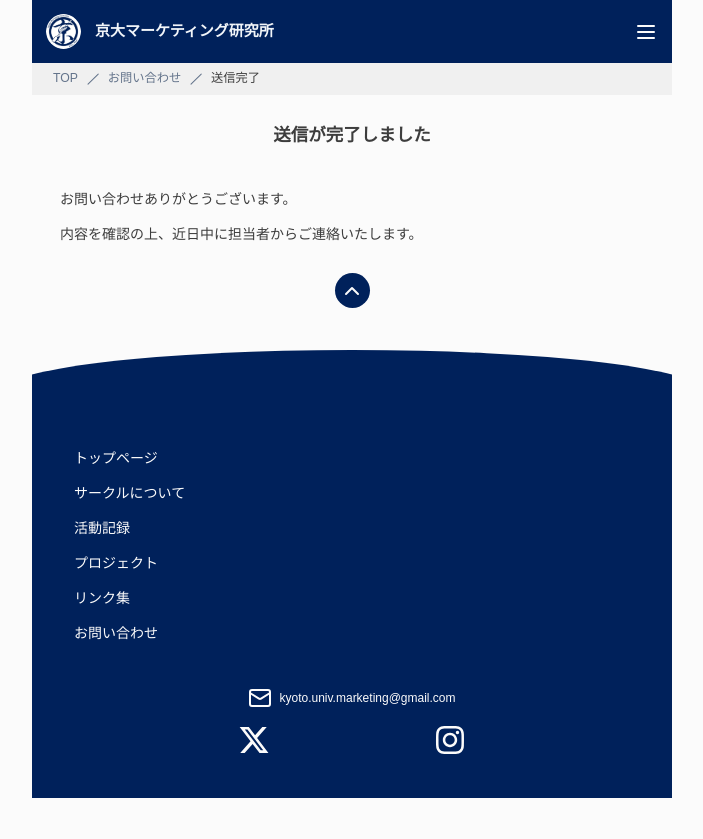
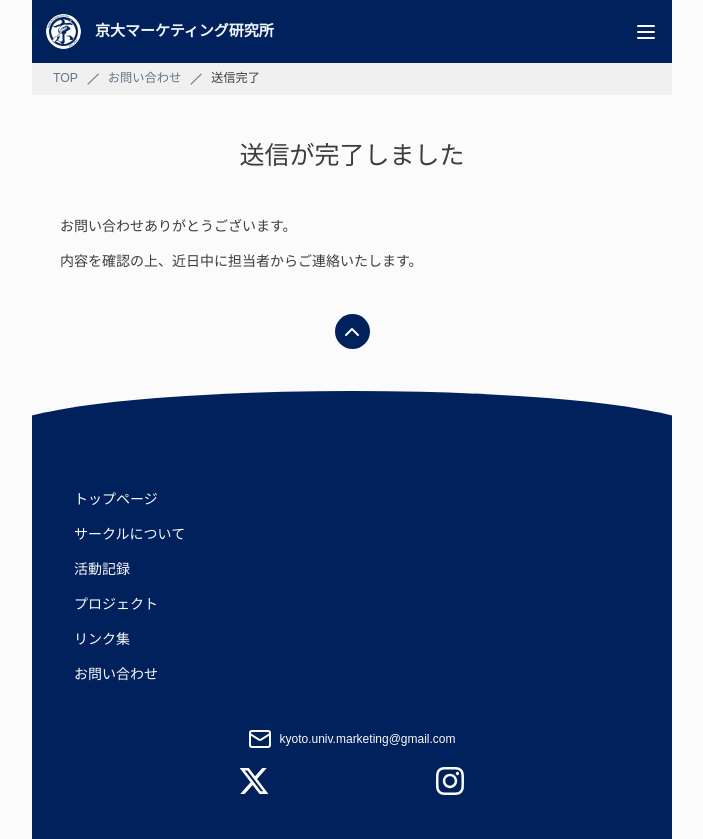
Before and after one commit to kyoto-univ-marketing/kyoto-univ-marketing-web, a Next.js app: page /contact/success in a window 1280 px wide. Shown: the whole page, without its empty margins (288-991 px from the left). Before the commit the page ends 800 px from the top, so only its background shows below. Built offline with nearby package versions, Linux system fonts and the light colour scheme; a web font is replaced by a local one.

Commit message:
ページタイトルコンポーネントへの置き換え

```diff
--- a/src/components/about/AboutPage/AboutPage.tsx
+++ b/src/components/about/AboutPage/AboutPage.tsx
@@ -1,6 +1,7 @@
 import { FC } from 'react'
 
 import { BreadCrumb } from '@/components/common/BreadCrumb/BreadCrumb'
+import { PageTitle } from '@/components/common/PageTitle/PageTitle'
 import { pageLinkObject } from '@/constants/pageLinks'
 
 import { AboutAccordion } from '../AboutAccordion/AboutAccordion'
@@ -16,7 +17,7 @@ export const AboutPage: FC<AboutPageProps> = ({ ...props }) => {
                     { label: pageLinkObject.ABOUT.text },
                 ]}
             />
-            <h1 className='my-12 px-12 text-title'>京大マーケティング研究所について</h1>
+            <PageTitle>京大マーケティング研究所について</PageTitle>
             <div className='mb-12 px-6'>
                 <AboutAccordion />
             </div>
--- a/src/components/articles/ArticlesPage/ArticlesPage.tsx
+++ b/src/components/articles/ArticlesPage/ArticlesPage.tsx
@@ -1,6 +1,7 @@
 import { FC, Suspense } from 'react'
 
 import { BreadCrumb } from '@/components/common/BreadCrumb/BreadCrumb'
+import { PageTitle } from '@/components/common/PageTitle/PageTitle'
 import { pageLinkObject } from '@/constants/pageLinks'
 
 import ActivityArticleList from '../ActivityArticleList/ActivityArticleList'
@@ -21,8 +22,8 @@ export const ArticlesPage: FC<ArticlesPageProps> = ({ page, tag, ...props }) =>
                     { label: pageLinkObject.ARCHIVE.text },
                 ]}
             />
+            <PageTitle>{pageLinkObject.ARCHIVE.text}</PageTitle>
             <div className='px-4 pb-12'>
-                <h1 className='my-12 text-center text-xl font-bold'>活動記録</h1>
                 <div className='mb-12 space-y-4 px-4'>
                     <p>京大マーケティング研究所の部員の普段の活動を記録していきます。</p>
                     <p>
--- a/src/components/common/PageTitle/PageTitle.tsx
+++ b/src/components/common/PageTitle/PageTitle.tsx
@@ -5,6 +5,10 @@ export interface PageTitleProps {
 }
 
 /** 各ページのタイトル */
-export const PageTitle: FC<PageTitleProps> = ({ ...props }) => {
-    return <h1 className='my-12 px-12 text-title' {...props} />
+export const PageTitle: FC<PageTitleProps> = ({ children, ...props }) => {
+    return (
+        <div className='my-12 w-full px-12 text-title' {...props}>
+            <h1 className='mx-auto w-fit'>{children}</h1>
+        </div>
+    )
 }
--- a/src/components/contact/ContactPage/ContactPage.tsx
+++ b/src/components/contact/ContactPage/ContactPage.tsx
@@ -1,5 +1,6 @@
 import { FC } from 'react'
 
+import { PageTitle } from '@/components/common/PageTitle/PageTitle'
 import { pageLinkObject } from '@/constants/pageLinks'
 
 import { BreadCrumb } from '../../common/BreadCrumb/BreadCrumb'
@@ -17,9 +18,9 @@ export const ContactPage: FC<ContactPageProps> = ({ ...props }) => {
                     { label: pageLinkObject.CONTACT.text },
                 ]}
             />
+            <PageTitle>{pageLinkObject.CONTACT.text}</PageTitle>
             <div>
                 <div className='space-y-2 p-4'>
-                    <h1 className='text-xl font-bold'>お問い合わせ</h1>
                     <p className='text-gray-700'>以下のフォームからご自由にお問い合わせください。</p>
                 </div>
                 <div className='px-4 py-8'>
--- a/src/components/contact/ContactSuccessPage/ContactSuccessPage.tsx
+++ b/src/components/contact/ContactSuccessPage/ContactSuccessPage.tsx
@@ -1,5 +1,6 @@
 import { FC } from 'react'
 
+import { PageTitle } from '@/components/common/PageTitle/PageTitle'
 import { pageLinkObject } from '@/constants/pageLinks'
 
 import { BreadCrumb } from '../../common/BreadCrumb/BreadCrumb'
@@ -17,8 +18,8 @@ export const ContactSuccessPage: FC<ContactSuccessPageProps> = ({ ...props }) =>
                     { label: '送信完了' },
                 ]}
             />
-            <div className='p-8'>
-                <h1 className='mb-12 text-center text-xl font-bold'>送信が完了しました</h1>
+            <PageTitle>送信が完了しました</PageTitle>
+            <div className='mb-12 px-8'>
                 <div className='space-y-4'>
                     <p>お問い合わせありがとうございます。</p>
                     <p>内容を確認の上、近日中に担当者からご連絡いたします。</p>
```
